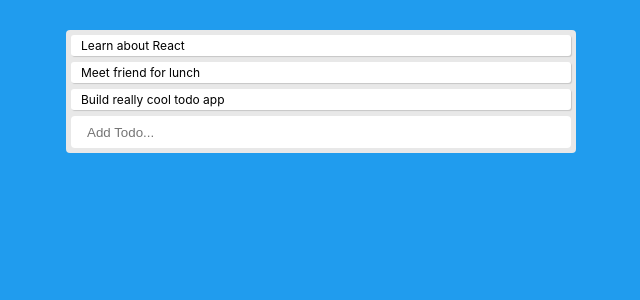
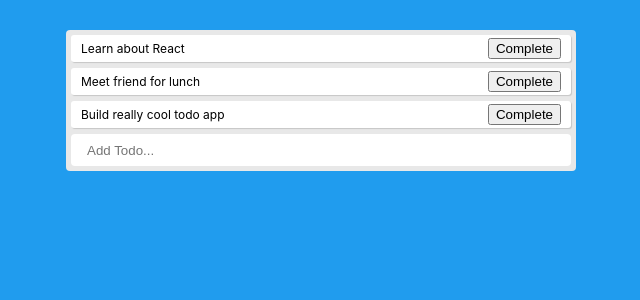
Before and after one commit to jmorales113/React-Hooks-Todos, a React (Create React App) app in the folder react-hooks-todos/: page / in a window 1280 px wide. Shown: the top 300 px of the page, without its empty margins (319-959 px from the left). Built offline with nearby package versions, Linux system fonts and the light colour scheme.

Commit message:
Added button for completed todos

```diff
--- a/react-hooks-todos/src/App.js
+++ b/react-hooks-todos/src/App.js
@@ -1,8 +1,14 @@
 import React, {useState} from "react"
 import "./App.css"
 
-function Todo({todo, index}) {
-  return <div style={{textDecoration: todo.isCompleted ? "line-through" : ""}} className="todo">{todo.text}</div>
+function Todo({todo, index, completeTodo}) {
+  return <div style={{textDecoration: todo.isCompleted ? "line-through" : ""}}
+  className="todo">
+  {todo.text}
+  <div>
+    <button onClick={() => completeTodo(index)}>Complete</button>
+  </div>
+  </div>
 }
 
 function TodoForm({addTodo}) {
```
